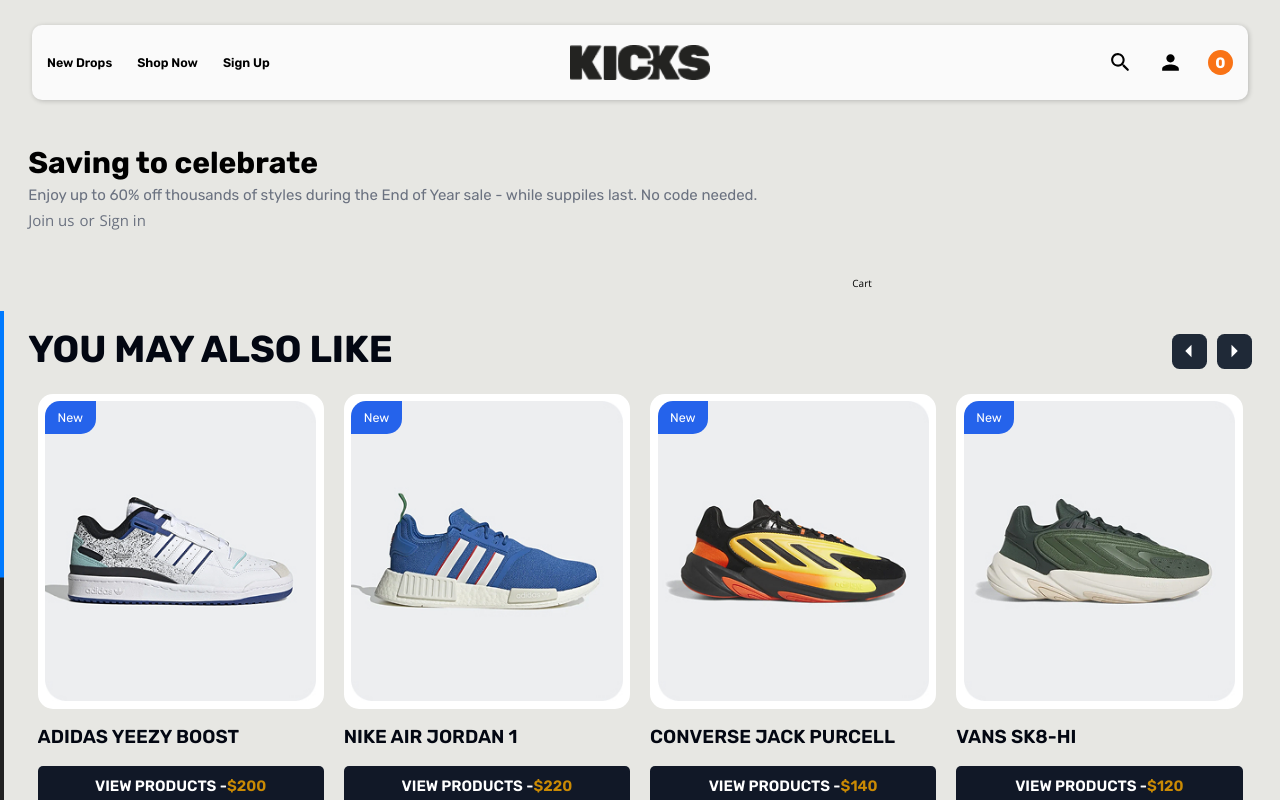
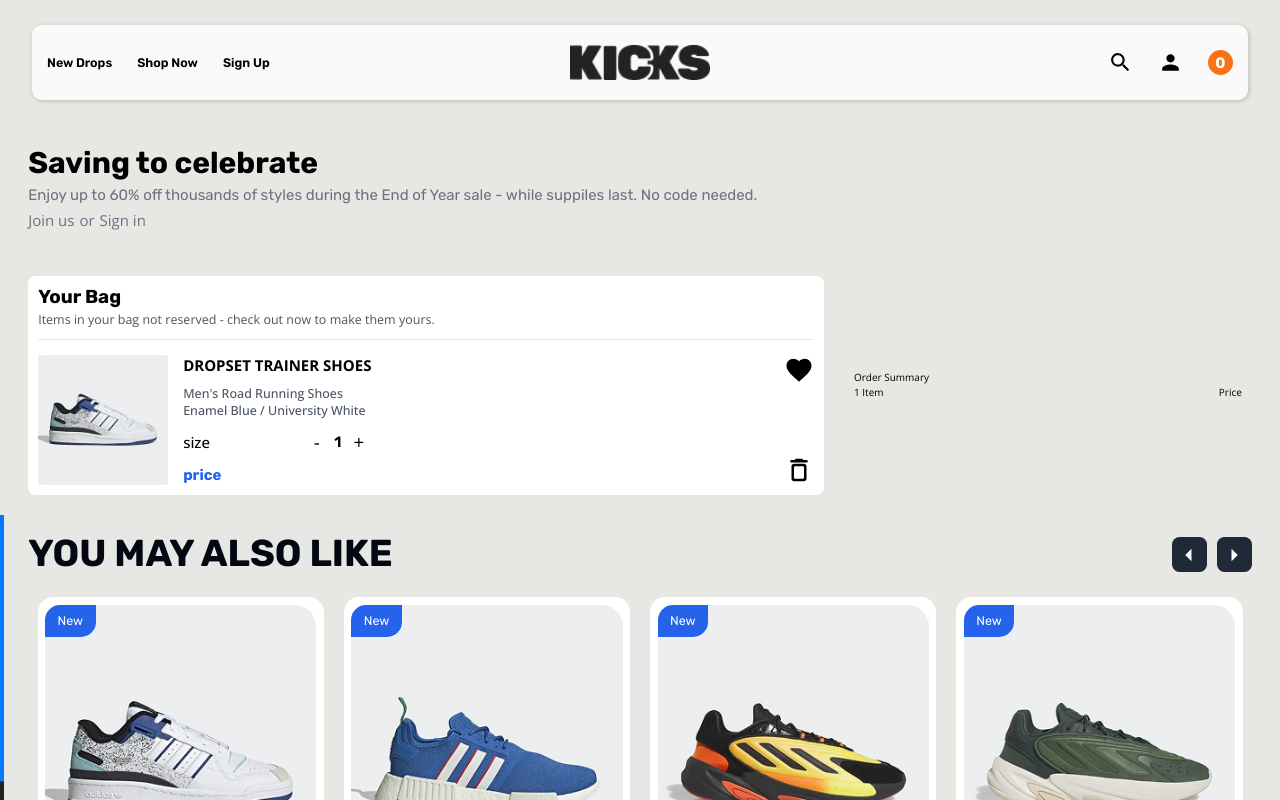
Before and after one commit to Jo-shua09/kicks-e-commerce, a React (Vite) app in the folder kicks/: page /cart in a window 1280 px wide. Shown: the top 800 px of the page. Built offline with nearby package versions, Linux system fonts and the light colour scheme.

Commit message:
created the cart page still styling it

```diff
--- a/kicks/src/components/cart/CartBoard.jsx
+++ b/kicks/src/components/cart/CartBoard.jsx
@@ -4,17 +4,26 @@ const CartBoard = () => {
   return (
     <div className="section">
       <div className="mb-10 sm:w-4/5 lg:w-full w-[90%]">
-        <h3 className="text-5xl mb-3 font-bold normal-case font-Rubik">Saving to celebrate </h3>
+        <h3 className="text-5xl mb-3 font-bold normal-case font-Rubik">
+          Saving to celebrate{" "}
+        </h3>
         <p className="text-2xl font-Rubik text-gray-500 font-normal mb-2 normal-case">
-          Enjoy up to 60% off thousands of styles during the End of Year sale - while suppiles last. No code needed.
+          Enjoy up to 60% off thousands of styles during the End of Year sale -
+          while suppiles last. No code needed.
         </p>
         <div className="text-2xl space-x-2 font-Rubik text-gray-500 font-normal mb-4 normal-case">
+          <Link to="/sign_up">
+            <span className="normal-case hover:text-black cursor-pointer">
+              Join us
+            </span>
+          </Link>
+
+          <span className="">or</span>
+
           <Link to="/log_in">
-            <span className="normal-case hover:text-black cursor-pointer">Join us</span>
-          </Link>
-          <span className="">or</span>
-          <Link to="/sign_up">
-            <span className="normal-case hover:text-black cursor-pointer">Sign in</span>
+            <span className="normal-case hover:text-black cursor-pointer">
+              Sign in
+            </span>
           </Link>
         </div>
       </div>
--- a/kicks/src/components/cart/CartItems.jsx
+++ b/kicks/src/components/cart/CartItems.jsx
@@ -1,13 +1,106 @@
-import React from "react";
+import React, { useState } from "react";
+import Shoe10 from "../../assets/List/shoe10.jpg";
+import { FavoriteOutlined, DeleteOutlineRounded } from "@mui/icons-material";
 
 const CartItems = () => {
+  const [quantity, setQuantity] = useState(1);
+
   return (
     <div className="section !pt-0">
-      <div className="flex items-center gap-10 justify-between flex-wrap w-full h-full">
-        <div className="w-full md:flex-[2]">
-          <div className=""></div>
+      <div className="flex items-center gap-8 justify-between flex-wrap w-full h-full">
+        <div className="w-full md:flex-[2] bg-white p-4 rounded-xl">
+          <div className="space-y-6">
+            <div className="border-b pb-4">
+              <h3 className="text-3xl font-bold capitalize font-Rubik">
+                your bag
+              </h3>
+              <p className="text-gray-600 text-xl normal-case mt-1">
+                Items in your bag not reserved - check out now to make them
+                yours.
+              </p>
+            </div>
+
+            <div className="flex gap-6 justify-between place-items-end w-full">
+              <div className="flex gap-6">
+                <div className="bg-gray-100 rounded-lg w-[13rem] h-[13rem]">
+                  <img
+                    src={Shoe10}
+                    alt="cart shoe image"
+                    loading="lazy"
+                    className="w-full h-full object-cover"
+                  />
+                </div>
+
+                <div className="flex-1 space-y-4 max-w-fit">
+                  <div className="w-full">
+                    <h2 className="sm:text-2xl text-xl uppercase font-bold">
+                      DROPSET TRAINER SHOES
+                    </h2>
+                    <p className="text-xl leading-2 normal-case mt-4 font-medium text-gray-600">
+                      Men's Road Running Shoes
+                    </p>
+                    <p className="text-xl leading-2 normal-case font-medium text-gray-600">
+                      Enamel Blue / University White
+                    </p>
+                  </div>
+
+                  <div className="flex items-center w-full justify-between mt-6">
+                    <div className="font-medium text-2xl normal-case">size</div>
+                    <div className="flex items-center gap-x-2">
+                      <button
+                        className="w-10 h-10 flex text-3xl items-center justify-center rounded-full hover:bg-gray-100"
+                        onClick={() =>
+                          setQuantity((prev) => Math.max(1, prev - 1))
+                        }
+                      >
+                        -
+                      </button>
+                      <span className="text-2xl font-semibold font-Rubik">
+                        {quantity}
+                      </span>
+                      <button
+                        className="w-10 h-10 flex text-3xl items-center justify-center rounded-full hover:bg-gray-100"
+                        onClick={() => setQuantity((prev) => prev + 1)}
+                      >
+                        +
+                      </button>
+                    </div>
+                  </div>
+
+                  <div className="text-2xl font-bold font-Rubik normal-case text-blue-600">
+                    price
+                  </div>
+                </div>
+              </div>
+              <div className="flex flex-col justify-between h-[13rem]">
+                <div className="cursor-pointer hover:animate-ping hover:text-blue-600 transition-colors">
+                  <FavoriteOutlined
+                    sx={{
+                      fontSize: { xs: "2rem", sm: "2.5rem", md: "3rem" },
+                    }}
+                  />
+                </div>
+                <div className="cursor-pointer hover:animate-bounce hover:text-red-600 transition-colors">
+                  <DeleteOutlineRounded
+                    sx={{
+                      fontSize: { xs: "2rem", sm: "2.5rem", md: "3rem" },
+                    }}
+                  />
+                </div>
+              </div>
+            </div>
+          </div>
         </div>
-        <div className="w-full md:flex-1">cart</div>
+
+        <div className="w-full md:flex-1 p-4 rounded-xl sm:bg-transparent bg-white">
+          <div className="">
+            <h2 className="">order summary</h2>
+            <div className="flex justify-between w-full h-full">
+              <div className="">{quantity} item</div>
+              <div className="">price</div>
+            </div>
+          </div>
+        </div>
       </div>
     </div>
   );
```
